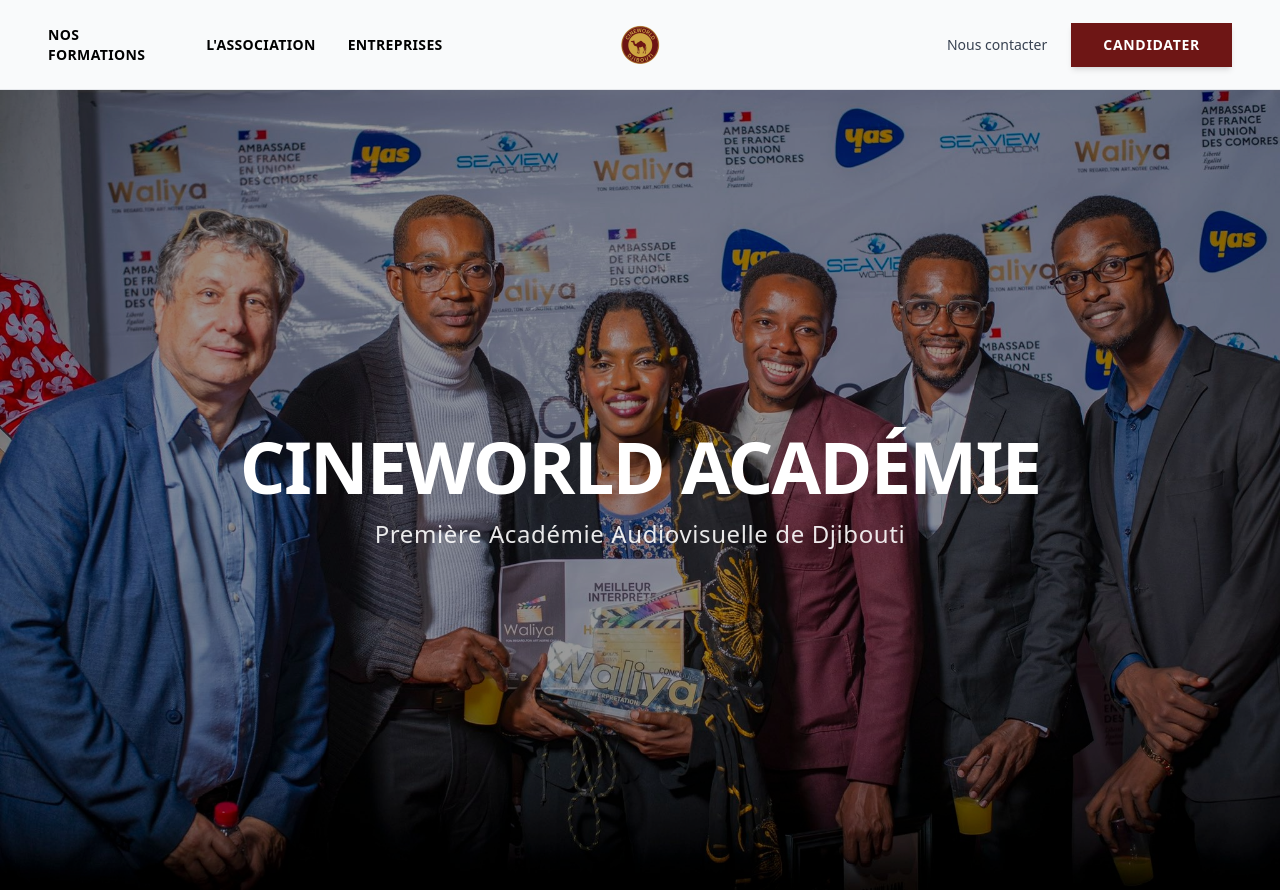
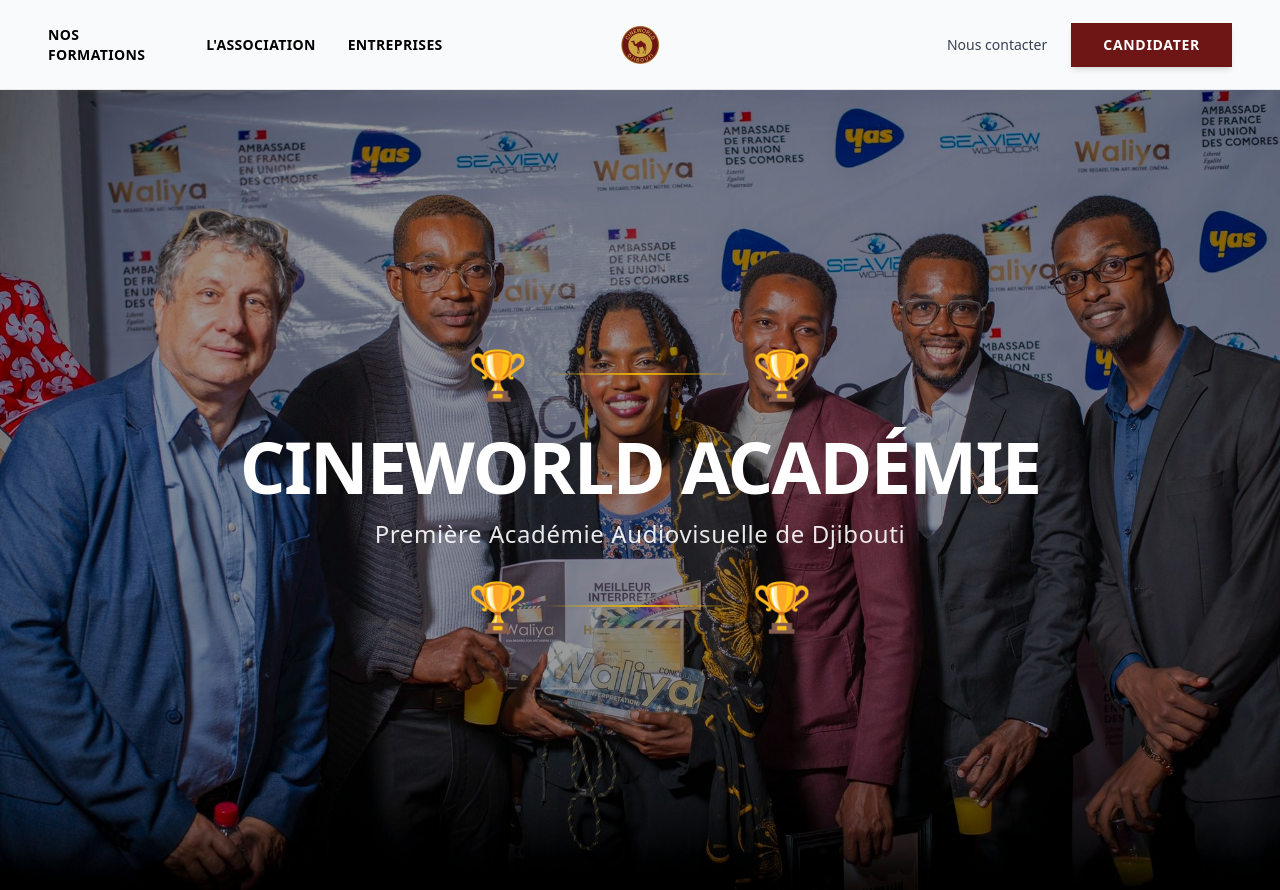
Before and after one commit to Willston125/studio, a Next.js app in the folder studio/: page / in a window 1280 px wide. Built offline with nearby package versions, Linux system fonts and the light colour scheme.

Commit message:
mise ajour

```diff
--- a/studio/src/app/page.tsx
+++ b/studio/src/app/page.tsx
@@ -16,15 +16,34 @@ export default function Home() {
       {/* Overlay sombre pour améliorer la lisibilité du texte */}
       <div className="absolute inset-0 bg-black/40" />
 
-      {/* Titre centré */}
+      {/* Titre centré avec encadrement lauriers */}
       <div className="relative z-10 h-full flex items-center justify-center">
         <div className="text-center px-6">
+
+          {/* Ligne supérieure avec lauriers */}
+          <div className="flex items-center justify-center gap-4 mb-8">
+            <span className="text-4xl md:text-5xl">🏆</span>
+            <div className="h-[2px] w-32 md:w-48 bg-gradient-to-r from-transparent via-yellow-500 to-transparent"></div>
+            <span className="text-4xl md:text-5xl">🏆</span>
+          </div>
+
+          {/* Titre principal */}
           <h1 className="text-5xl md:text-7xl font-black text-white mb-4 tracking-tight">
             CINEWORLD ACADÉMIE
           </h1>
-          <p className="text-xl md:text-2xl text-white/90 font-light tracking-wide">
+
+          {/* Sous-titre */}
+          <p className="text-xl md:text-2xl text-white/90 font-light tracking-wide mb-8">
             Première Académie Audiovisuelle de Djibouti
           </p>
+
+          {/* Ligne inférieure avec lauriers */}
+          <div className="flex items-center justify-center gap-4">
+            <span className="text-4xl md:text-5xl">🏆</span>
+            <div className="h-[2px] w-32 md:w-48 bg-gradient-to-r from-transparent via-yellow-500 to-transparent"></div>
+            <span className="text-4xl md:text-5xl">🏆</span>
+          </div>
+
         </div>
       </div>
     </main>
```
